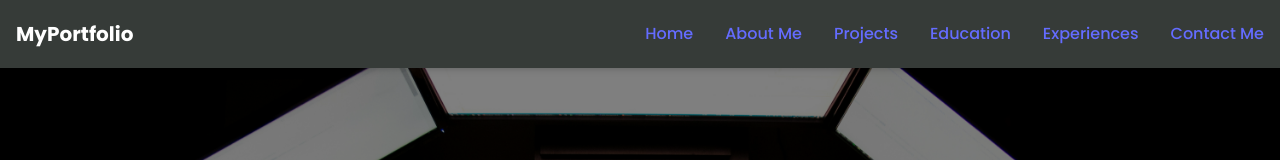
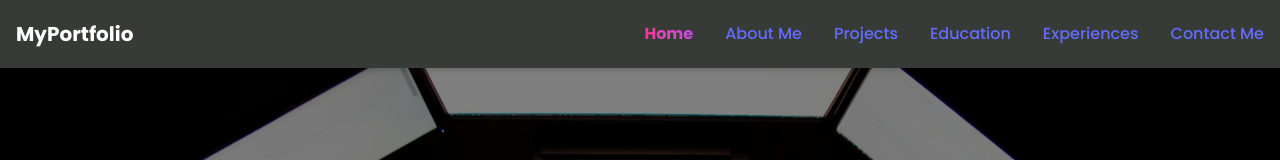
Before and after one commit to Win-maker/Portfolio, a React (Vite) app: page / in a window 1280 px wide. Shown: the top 160 px of the page. Built offline with nearby package versions, Linux system fonts and the light colour scheme.

Commit message:
fix bugs

```diff
--- a/src/components/About/About.jsx
+++ b/src/components/About/About.jsx
@@ -1,5 +1,4 @@
 import { motion as Motion } from "framer-motion";
-//import CV from "../../../public/assets/cv/WebDeveloperCV"
 
 const skills = [
   { name: "React.js", level: 80 },
@@ -16,7 +15,7 @@ const About = () => {
     <Motion.div
     id="about"
       className="flex flex-col md:flex-row w-full h-auto mx-auto py-10 md:py-16 px-6 md:px-12
-      backdrop-blur-lg bg-white/10 rounded-2xl shadow-lg border border-white/20
+      backdrop-blur-lg bg-gray-50 rounded-2xl shadow-lg border border-white/20
       overflow-y-auto scroll-hidden"
       initial={{ opacity: 0 }}
       animate={{ opacity: 1, y: 0 }}
@@ -52,7 +51,7 @@ const About = () => {
           Passionate Developer
         </h2>
 
-        <p className="text-gray-600 text-sm md:text-md leading-relaxed">
+        <p className="text-sm md:text-md leading-relaxed">
           I’m a web developer with experience in frontend and backend
           technologies. I enjoy creating clean, interactive applications using
           modern frameworks. My skills range from React.js and Vue.js on the
@@ -103,7 +102,7 @@ const About = () => {
         </div>
 
 
-       <a href="/assets/cv/WebDeveloperCV.pdf" download="WebDeveloperCV.pdf">
+       <a href="/assets/cv/Win Win Htet (Web Developer CV).pdf" download="Win Win Htet (Web Developer CV).pdf">
           <Motion.button
             whileHover={{ scale: 1.05 }}
             whileTap={{ scale: 0.95 }}
--- a/src/components/Contact/Contact.tsx
+++ b/src/components/Contact/Contact.tsx
@@ -37,7 +37,7 @@ const Contact = () => {
   return (
     <section
       id="contact"
-      className="relative w-full h-auto flex items-center justify-center bg-white mt-10"
+      className="relative w-full h-auto flex items-center justify-center bg-white py-10"
     >
       <div className="container mx-auto px-6 md:px-12 lg:px-20 text-gray-900">
         <motion.h2
@@ -46,7 +46,6 @@ const Contact = () => {
           whileInView={{ opacity: 1, scale: 1 }}
           transition={{ duration: 0.8, ease: "easeOut" }}
           viewport={{ once: false, amount: 0.3 }}
-          // className="text-3xl md:text-5xl font-bold mb-6 text-center text-primary"
           className="text-3xl md:text-5xl font-bold mb-12 text-center
                    bg-gradient-to-r from-[#363b38] via-[#ffa62b] to-[#2b2020]
                    bg-clip-text text-transparent"
@@ -143,7 +142,9 @@ const Contact = () => {
               Send Message
             </button>
             {messageSent && (
-              <p className="text-green-600 mt-2 font-medium text-center">
+              <p  className="text-3xl md:text-5xl font-bold mb-12 text-center
+                   bg-gradient-to-r from-[#363b38] via-[#ffa62b] to-[#2b2020]
+                   bg-clip-text text-transparent">
                 Message sent successfully!
               </p>
             )}
--- a/src/components/Header/Header.jsx
+++ b/src/components/Header/Header.jsx
@@ -1,9 +1,10 @@
 import { useState } from "react";
 import { FaBars, FaTimes } from "react-icons/fa";
-
+import { motion as Motion } from "framer-motion";
 
 const Header = () => {
   const [isOpen, setIsOpen] = useState(false);
+  const [activeSection, setActiveSection] = useState("/");
 
   const navItems = [
     { label: "Home", href: "/" },
@@ -13,6 +14,13 @@ const Header = () => {
     { label: "Experiences", href: "/#experiences" },
     { label: "Contact Me", href: "/#contact" },
   ];
+
+    const handleClick = (href) => {
+
+    setActiveSection(href);
+    setIsOpen(false);
+  };
+
 
 
   return (
@@ -25,9 +33,25 @@ const Header = () => {
         <ul className="hidden md:flex gap-8 text-base font-medium">
           {navItems.map((item, idx) => (
             <li key={idx}>
-              <a href={item.href} className="hover:text-gray-200 transition">
+              <a
+  href={item.href}
+  onClick={() => handleClick(item.href)}
+  className="block transition"
+>
+  {activeSection === item.href ? (
+    <Motion.span
+      initial={{ scale: 1 }}
+      animate={{ scale: 1.2 }}
+      transition={{ type: "spring", stiffness: 300, damping: 15 }}
+      className="font-bold underline underline-offset-4 bg-gradient-to-r from-pink-500 via-purple-500 to-indigo-500 bg-clip-text text-transparent animate-gradient animate-glitter"
+    >
       {item.label}
+    </Motion.span>
+  ) : (
+    <span className="hover:text-gray-200">{item.label}</span>
+  )}
 </a>
+
             </li>
           ))}
         </ul>
@@ -49,11 +73,23 @@ const Header = () => {
             <li key={idx}>
               <a
   href={item.href}
-                className="block hover:text-gray-200 transition"
-                onClick={() => setIsOpen(false)}
+  onClick={() => handleClick(item.href)}
+  className="block transition"
+>
+  {activeSection === item.href ? (
+    <Motion.span
+      initial={{ scale: 1 }}
+      animate={{ scale: 1.2 }}
+      transition={{ type: "spring", stiffness: 300, damping: 15 }}
+      className="font-bold underline underline-offset-4 bg-gradient-to-r from-pink-500 via-purple-500 to-indigo-500 bg-clip-text text-transparent animate-gradient animate-glitter"
     >
       {item.label}
+    </Motion.span>
+  ) : (
+    <span className="hover:text-gray-200">{item.label}</span>
+  )}
 </a>
+
             </li>
           ))}
         </ul>
--- a/src/index.css
+++ b/src/index.css
@@ -107,3 +107,20 @@ button:focus-visible {
     background: transparent;
   }
 }
+
+@keyframes glitter {
+  0% {
+    background-position: 0% 50%;
+  }
+  50% {
+    background-position: 100% 50%;
+  }
+  100% {
+    background-position: 0% 50%;
+  }
+}
+
+.animate-glitter {
+  background-size: 300% 300%;
+  animation: glitter 1s linear infinite;
+}
```
Also changed, not shown: 2 other files (tests, documents, lock files or other folders). Lines whose indentation alone changed are shown as unchanged.
